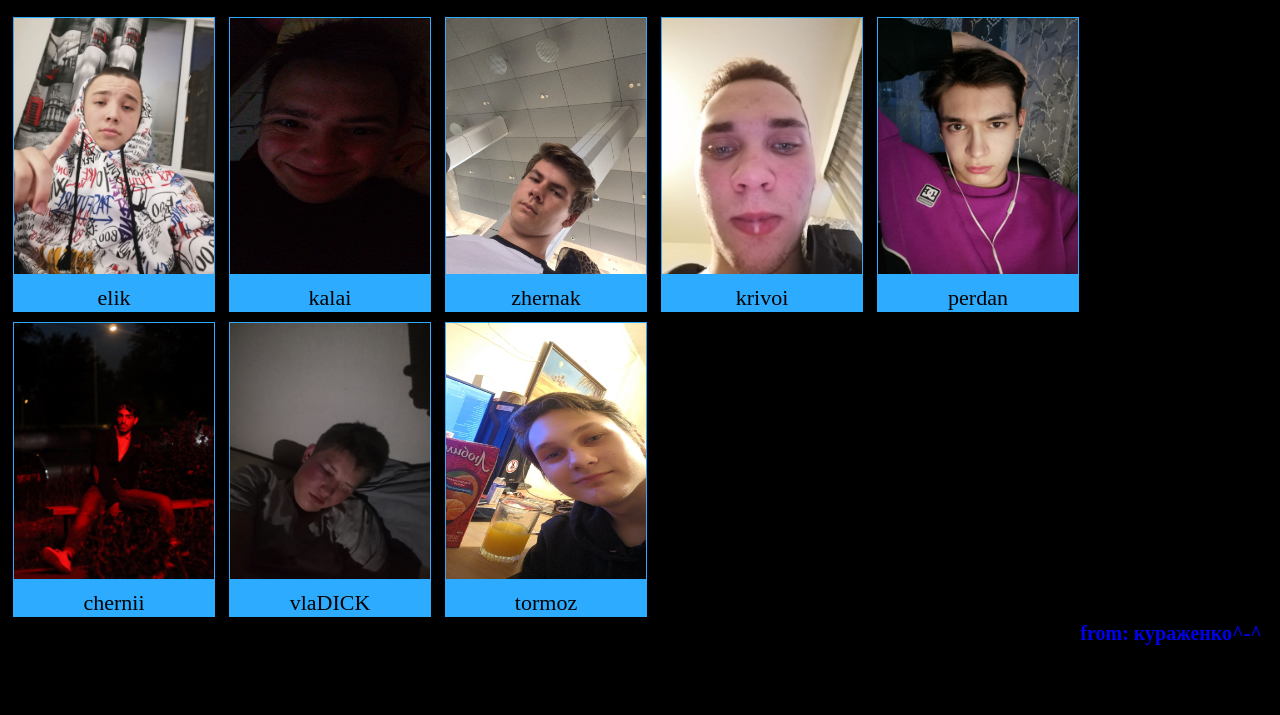
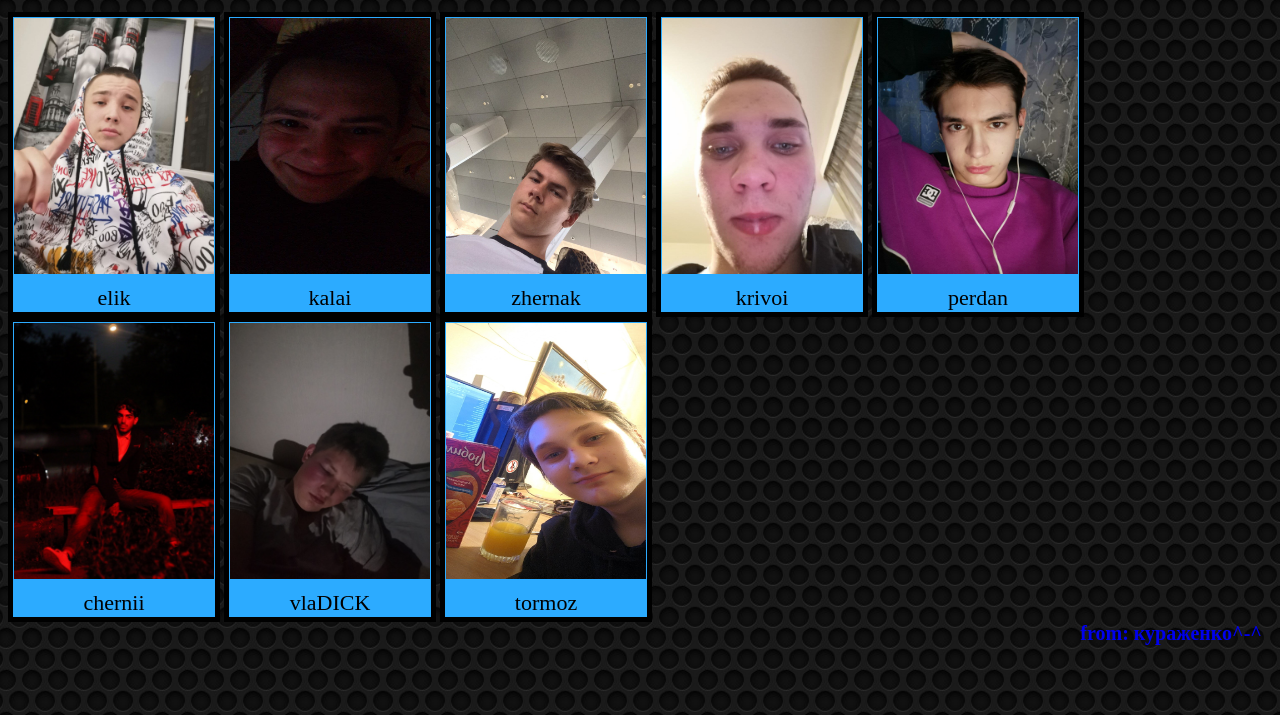
Before and after one commit to cvaga72/eblabanda, a plain HTML site: page index.html in a window 1280 px wide. Shown: the part 89-804 px from the top of the page. Drawn offline with Linux system fonts and the light colour scheme.

Commit message:
Update main.css

```diff
--- a/main.css
+++ b/main.css
@@ -1,8 +1,8 @@
 body {
-  background-color: black;
-  background-size: cover;
-  background-repeat: no-repeat;
-  background-position: center center;
+  background-image: url('./dotally.png');\
+  background-attachment: fixed;
+  background-position: center;
+  background-repeat: repeat;
 }
 
 .ryke {
```
